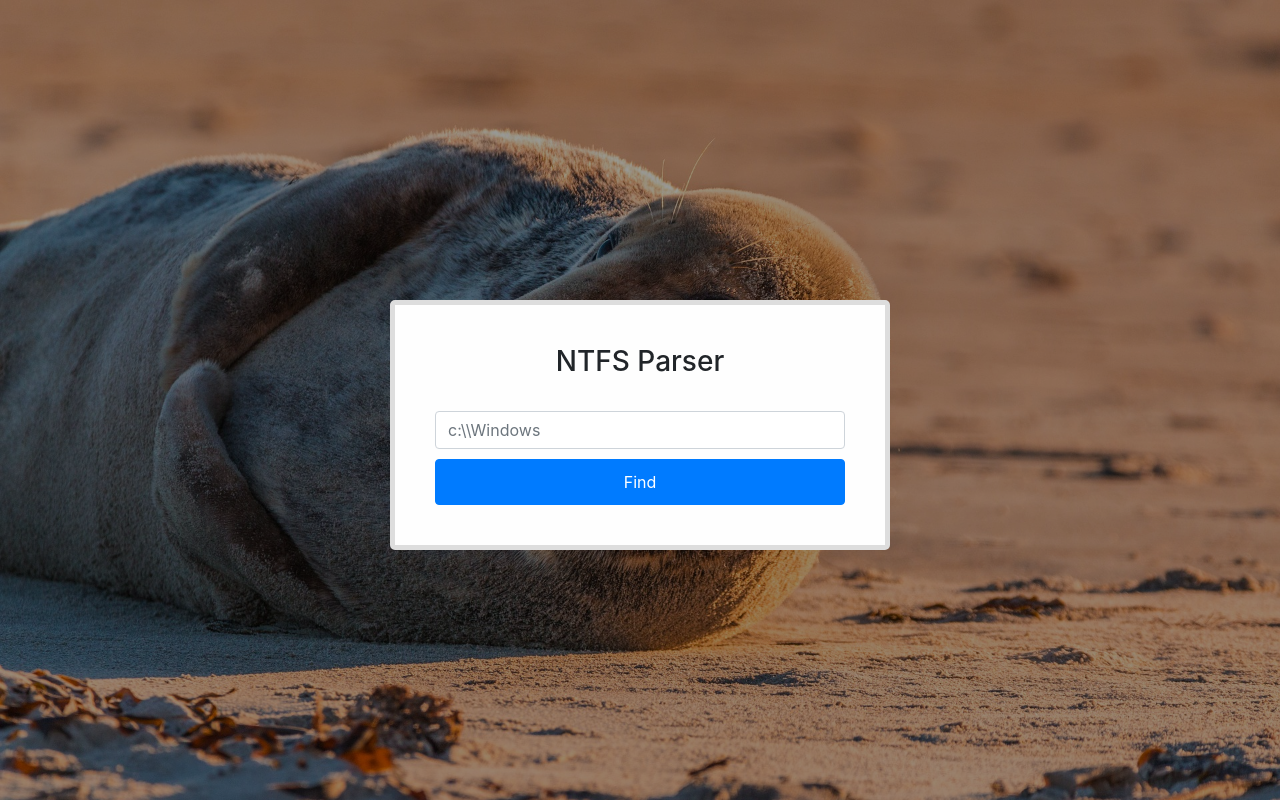
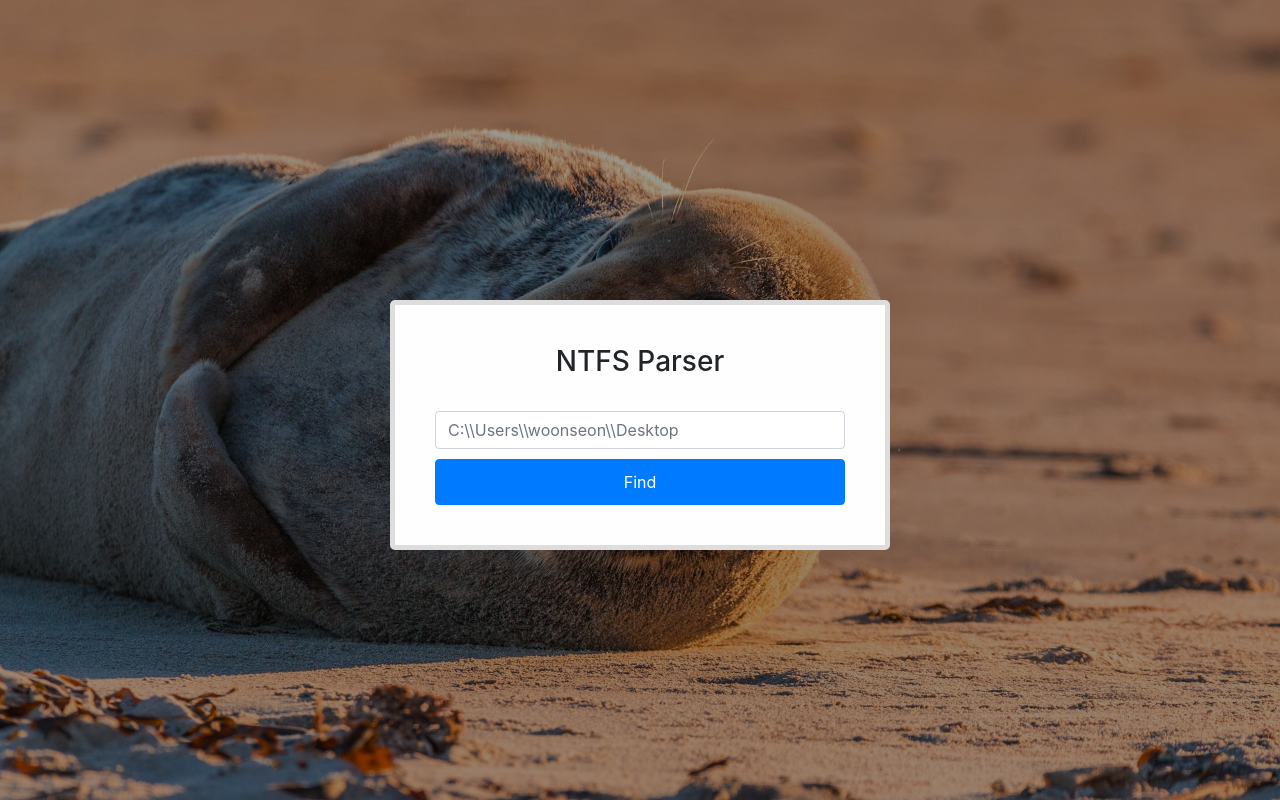
Before and after one commit to woonseon/Live_NTFS_Parser, a Flask app: page / in a window 1280 px wide. Run offline with Flask 2, Linux system fonts and the light colour scheme; some libraries are stand-ins or nearby versions.

Commit message:
modify path

```diff
--- a/templates/index.html
+++ b/templates/index.html
@@ -13,7 +13,7 @@
 		<form method="POST" action="/search">
 			<div id="form">
 				<h3>NTFS Parser</h3><br>
-				<div><input type="text" name="path" id="path" placeholder="c:\\Windows" class="form-control"></div>
+				<div><input type="text" name="path" id="path" placeholder="C:\\Users\\woonseon\\Desktop" class="form-control"></div>
 				<div><input type="submit" value="Find" id="submit" class="btn btn-primary"></div>
 			</div>
 		</form>
--- a/templates/search.html
+++ b/templates/search.html
@@ -17,7 +17,7 @@
 			<div id="table">
 				<h3>NTFS Parser</h3><br>
 					<form method="POST" action="/search">
-						<div><input type="text" name="path" id="path" placeholder="c:\\Windows" class="form-control"></div>
+						<div><input type="text" name="path" id="path" placeholder="C:\\Users\\woonseon\\Desktop" class="form-control"></div>
 						<div><input type="submit" value="Find" id="msubmit" class="btn btn-primary"></div>
 					</form>
 					<form method="POST" action="/download">
```
